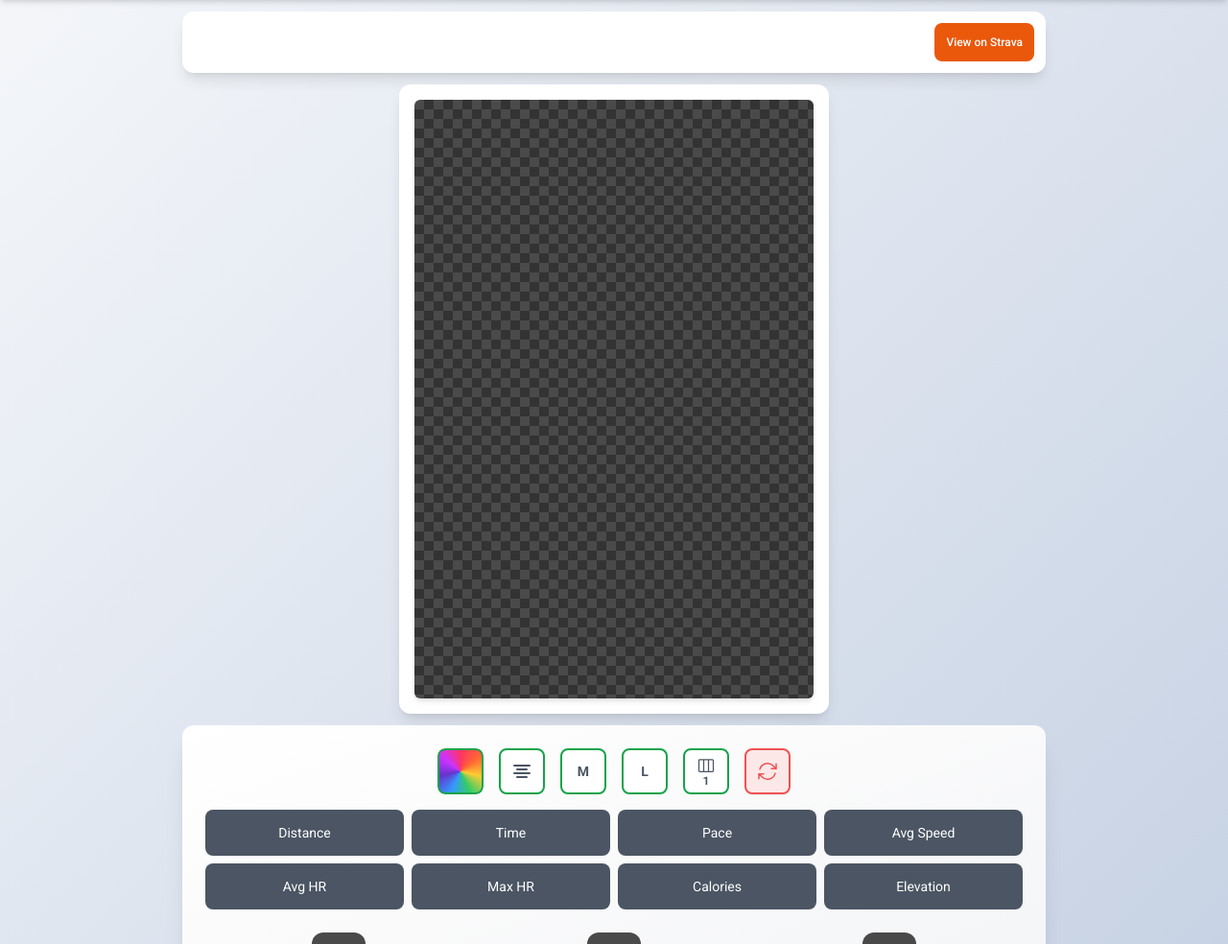
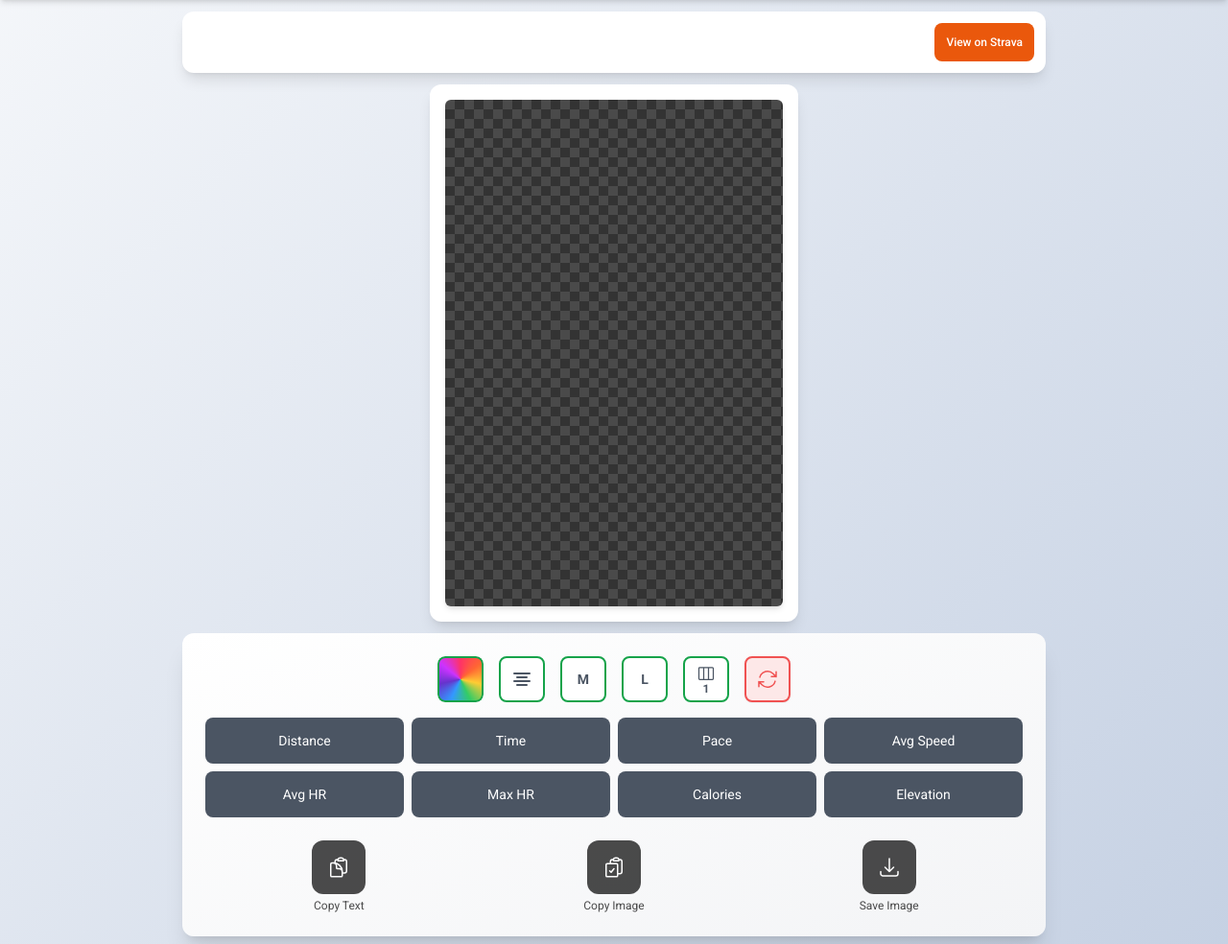
Before and after one commit to Spyroslon/FitnessOverlays, a Flask app: template templates/customize.html in a window 1280 px wide. Shown: the part 61-1045 px from the top of the page at 96% size. Run offline with Flask 3, Linux system fonts and the light colour scheme; the template is opened without the code that fills it, so the values that code supplies are empty; the visitor is signed in with stand-in values (Sample User, id 1); style sheets or scripts are compiled from the project's sources; parts of the project's set-up code (start-up, migrations or seed data) failed here and were passed over.

Commit message:
seems i cant figure out how to get max-w-md to get properly deployed....

```diff
--- a/templates/customize.html
+++ b/templates/customize.html
@@ -60,7 +60,7 @@
             </div>
 
             <div class="w-full mx-auto py-3">
-                <div class="bg-white rounded-xl shadow-lg p-4 max-w-md mx-auto flex items-center justify-center">
+                <div class="bg-white rounded-xl shadow-lg p-4 max-w-sm mx-auto flex items-center justify-center">
                     <div class="w-full flex items-center justify-center relative">
                         <canvas id="overlayCanvas" class="block dark-checkerboard rounded-md shadow-md mx-auto w-full h-full"></canvas>
                         <div id="loadingOverlay" class="absolute inset-0 flex items-center justify-center bg-black/50 rounded-md">
```
